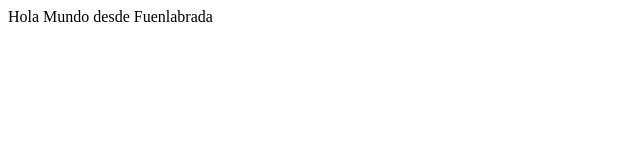
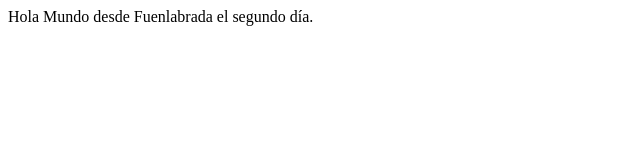
Before and after one commit to soniandrea/front_cife, a plain HTML site: page 01_hola_mundo/index.html in a window 1280 px wide. Shown: the whole page, without its empty margins (0-640 px from the left). Drawn offline with Linux system fonts and the light colour scheme.

Commit message:
Hola Mundo el segundo dia

```diff
--- a/01_hola_mundo/index.html
+++ b/01_hola_mundo/index.html
@@ -7,6 +7,6 @@
     <title>Curso Web</title>
 </head>
 <body>
-    Hola Mundo desde Fuenlabrada
+    Hola Mundo desde Fuenlabrada el segundo día.
 </body>
 </html>
```
